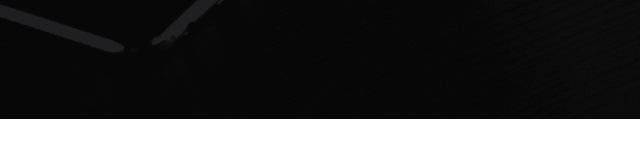
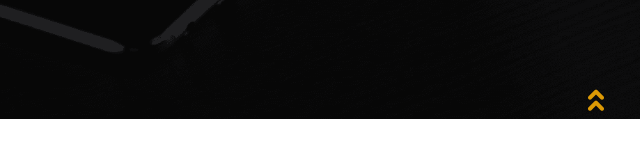
Before and after one commit to mohsin19295/portfolio, a plain HTML site: page index.html in a window 1280 px wide. Shown: the part 633-800 px from the top of the page, 640-1280 px from the left. Drawn offline with nearby package versions, Linux system fonts and the light colour scheme; a script that the page names is missing.

Commit message:
top-scroll-arrow added

```diff
--- a/index.css
+++ b/index.css
@@ -163,3 +163,14 @@ header {
     margin-left: 2em;
   }
 }
+
+#top-scroll {
+  position: fixed;
+  bottom: 30px;
+  right: 20px;
+}
+
+.uil-angle-double-up {
+  font-size: 3rem;
+  color: #dd9a05;
+}
--- a/index.html
+++ b/index.html
@@ -9,6 +9,7 @@
     <link rel="stylesheet" href="https://cdnjs.cloudflare.com/ajax/libs/aos/2.3.4/aos.css">
     <link rel="stylesheet" href="https://cdnjs.cloudflare.com/ajax/libs/Glide.js/3.4.1/css/glide.core.css">
     <link href="https://fonts.googleapis.com/css2?family=Poppins:wght@400;500;700&display=swap" rel="stylesheet">
+    <link rel="stylesheet" href="https://unicons.iconscout.com/release/v4.0.0/css/line.css">
     <link rel="stylesheet" href="./index.css">
     <link rel="stylesheet" href="./css/project.css">
     <link rel="stylesheet" href="./css/wrapper.css">
@@ -421,12 +422,19 @@
         </section>
     </main>
 
+     <!-- Top scroll arrow  -->
+    <div id="top-scroll">
+        <a href="#"><i class="uil uil-angle-double-up"></i></a>
+      </div>
+
       <!-- Footer Section -->
     <footer>
        <div>
         <p>Created By <span>Mohsin</span> | &copy; 2022 All rights reserved</p>
        </div>
     </footer>
+
+
 
     <script src="https://cdnjs.cloudflare.com/ajax/libs/aos/2.3.4/aos.js"></script>
     <script src="https://cdnjs.cloudflare.com/ajax/libs/typeit/7.0.4/typeit.min.js"></script>
```
